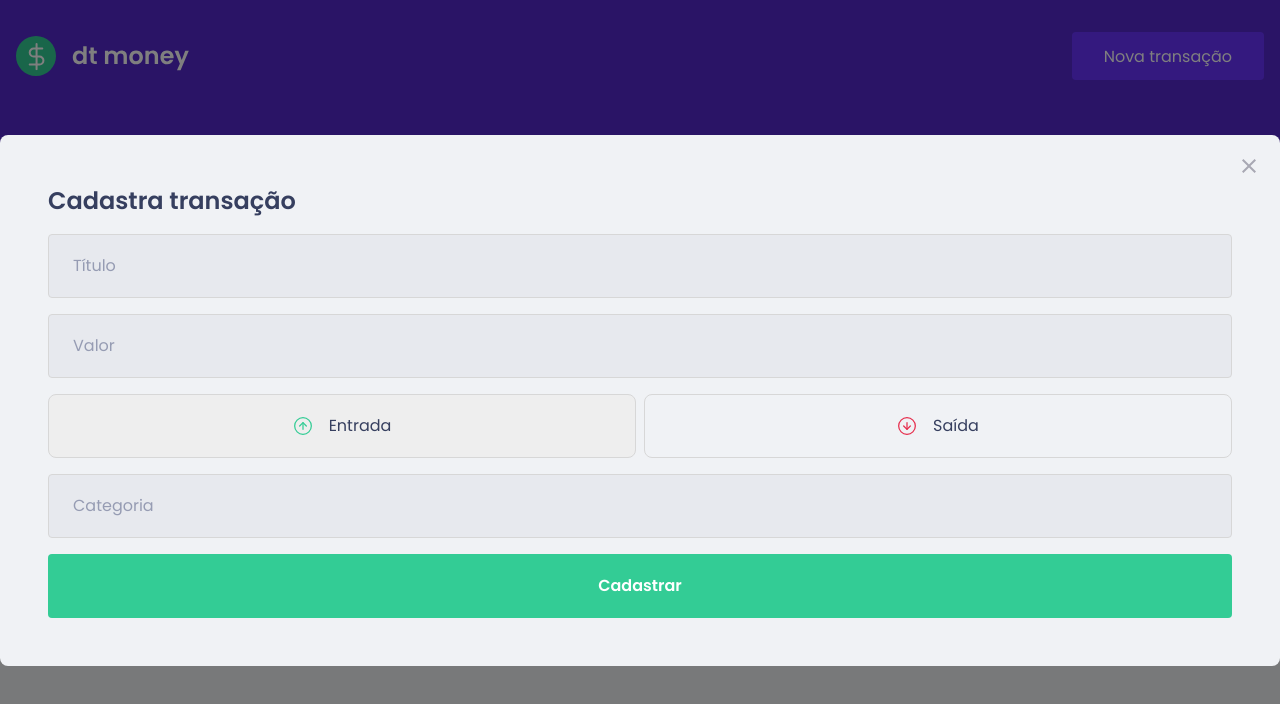
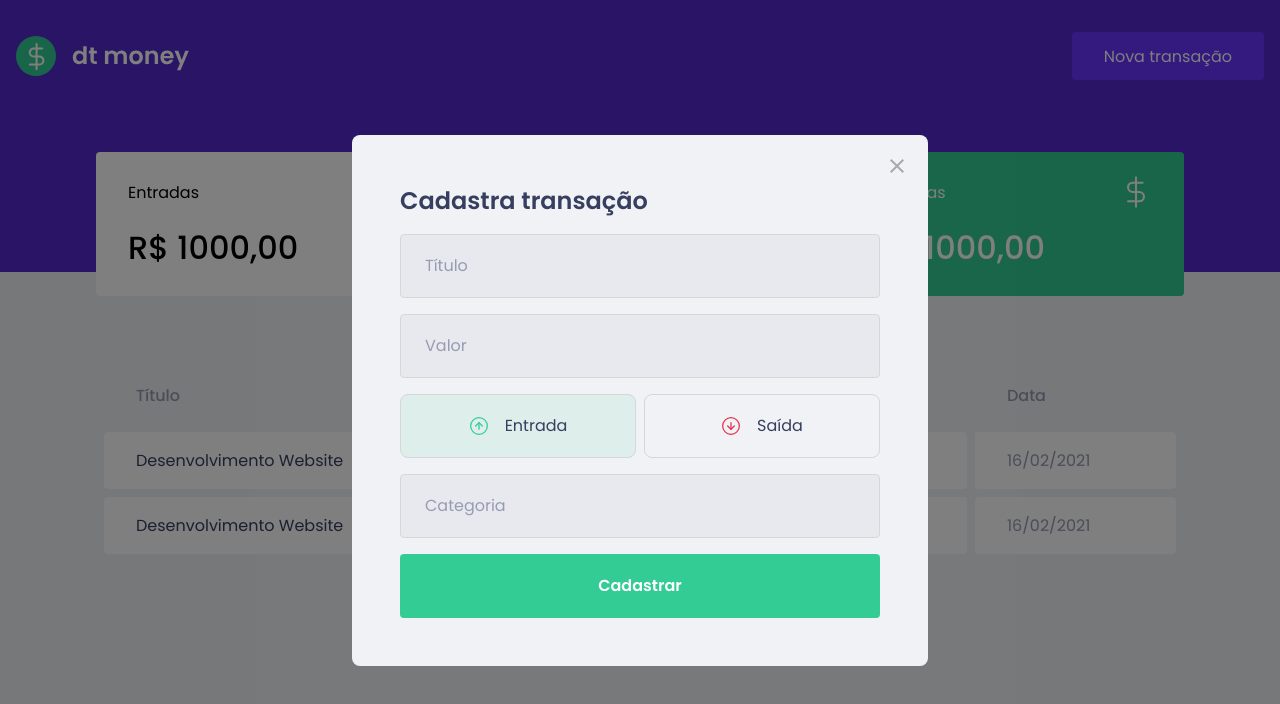
Before and after one commit to moraes3000/ignite-First-web-application-with-ReactJS, a React (Create React App) app: page / in a window 1280 px wide. Both pictures are taken after a click on the button "Nova transação". Shown: the top 704 px of the page. Built offline with nearby package versions, Linux system fonts and the light colour scheme; no server answers; what miragejs would draw is missing.

Commit message:
Cores dos botões

```diff
--- a/src/components/NewtrasnsactionModal/index.tsx
+++ b/src/components/NewtrasnsactionModal/index.tsx
@@ -42,6 +42,7 @@
                 // className={type =='deposit'?'active':''}
                 onClick={()=>{setType('deposit');}}
                 isActive={type =='deposit'}
+                activeColor="green"
                 >
                     <img src={incomeImg} alt="Entrada"/>
                     <span>Entrada</span>
@@ -49,8 +50,9 @@
 
                 <RadioBox
                 type="button"
-                onClick={()=>{setType('withdraw');}}
+                onClick={()=>{ setType('withdraw'); }}
                 isActive={type =='withdraw'}
+                activeColor="red"
                 >
                     <img src={outcomeImg} alt="Saída"/>
                     <span>Saída</span>
--- a/src/components/NewtrasnsactionModal/styled.ts
+++ b/src/components/NewtrasnsactionModal/styled.ts
@@ -1,6 +1,6 @@
 import styled from "styled-components";
 
-import { darken } from 'polished'
+import { darken, transparentize } from 'polished'
 
 export const Container = styled.form`
     h2{
@@ -62,6 +62,11 @@
 
 interface RadioBoxProps{
     isActive:boolean;
+    activeColor:'green' | 'red';
+}
+const colors = {
+    green:'#33CC95',
+    red:'#E62E4D'
 }
 
 export const RadioBox = styled.button<RadioBoxProps>`
@@ -70,7 +75,9 @@
     border:1px solid #d7d7d7;
     border-radius:0.5rem;
 
-    background:${(props)=> props.isActive ? '#eee' : 'transparent'};
+    background:${(props)=> props.isActive
+    ? transparentize(0.9,colors[props.activeColor])
+    : 'transparent'};
 
     display:flex;
     align-items:center;
--- a/src/styles/global.ts
+++ b/src/styles/global.ts
@@ -71,7 +71,7 @@
 
 .react-modal-content{
     width:100%;
-    max-width:576;
+    max-width:576px;
     background:var(--background);
     padding:3rem;
     position: relative;
```
